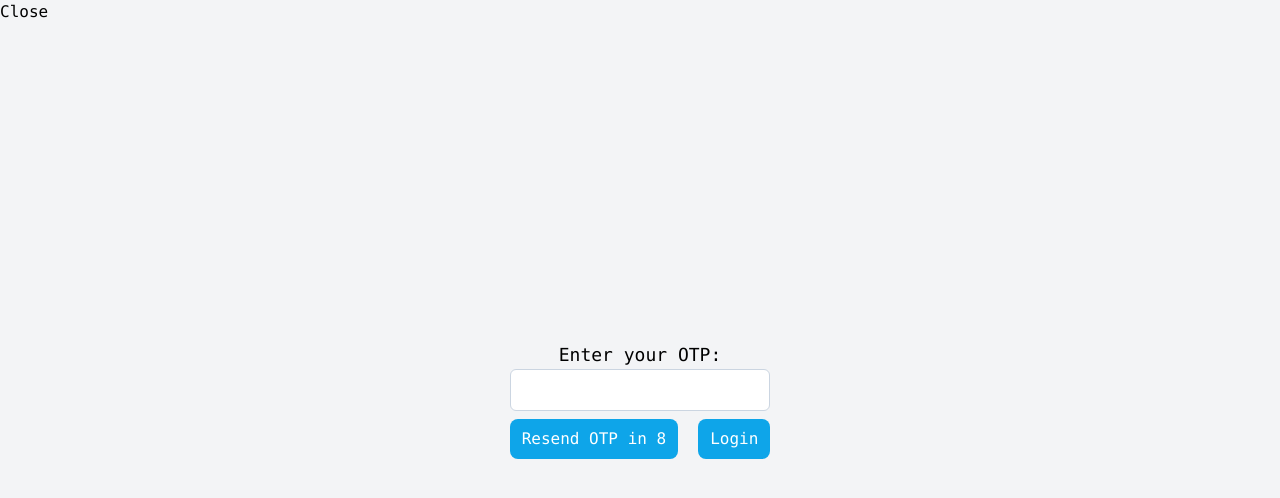
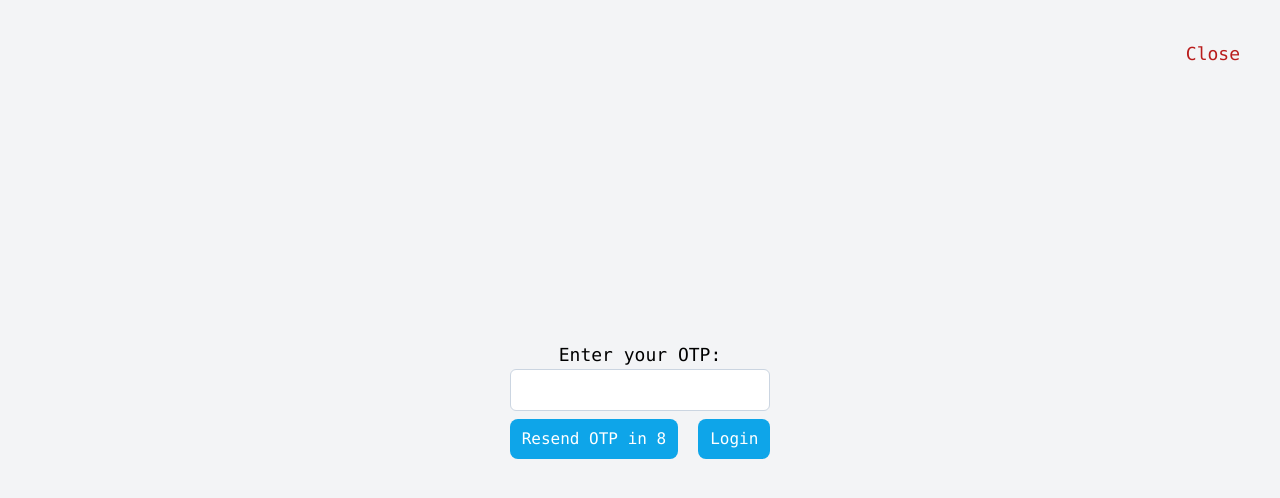
Before and after one commit to JyotiRSharma/login-app, a React (Create React App) app: page / in a window 1280 px wide. Both pictures are taken after typing "name@example.com" into the empty fields and a click on the button "Send OTP". Shown: the top 498 px of the page. Built offline with nearby package versions, Linux system fonts and the light colour scheme; no server answers.

Commit message:
Add red close text

```diff
--- a/src/components/dialog/dialog.jsx
+++ b/src/components/dialog/dialog.jsx
@@ -5,7 +5,7 @@ const CustomDialog = ({ isShowing, hide, direction, ...props }) => {
     ? createPortal(
         <div className="grid place-content-center fixed top-0 left-0 w-screen h-screen z-{1040} bg-gray-100 font-mono">
           {props.children}
-          <button className="absolute" onClick={hide}>Close</button>
+          <button className="absolute right-10 top-10 text-lg text-red-700" onClick={hide}>Close</button>
         </div>,
         document.body
       )
```
